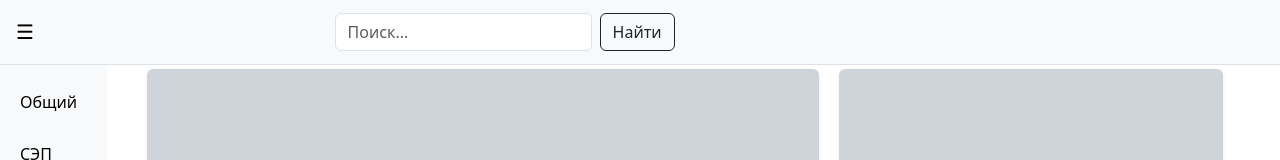
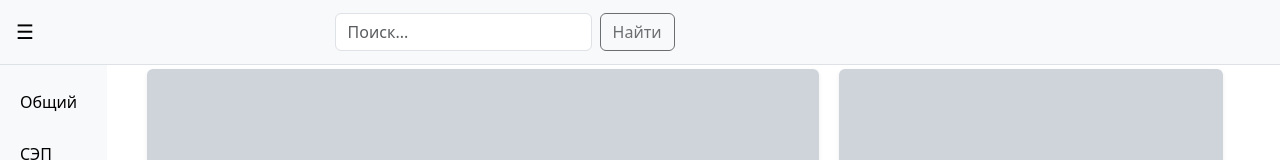
Before and after one commit to ArginP/ask-frontend, a plain HTML site: page index.html in a window 1280 px wide. Shown: the top 160 px of the page. Drawn offline with nearby package versions, Linux system fonts and the light colour scheme.

Commit message:
fix: input submit disabled for now

```diff
--- a/index.html
+++ b/index.html
@@ -19,7 +19,7 @@
            data-bs-target="#collapseWidthExample" aria-expanded="true" aria-controls="collapseWidthExample">&#9776;</a>
         <form class="d-flex" role="search">
             <input class="form-control me-2" type="search" placeholder="Поиск..." aria-label="Search">
-            <button class="btn btn-outline-dark" type="submit">Найти</button>
+            <button class="btn btn-outline-dark" type="submit" disabled>Найти</button>
         </form>
         <div></div>
         <div></div>
```
